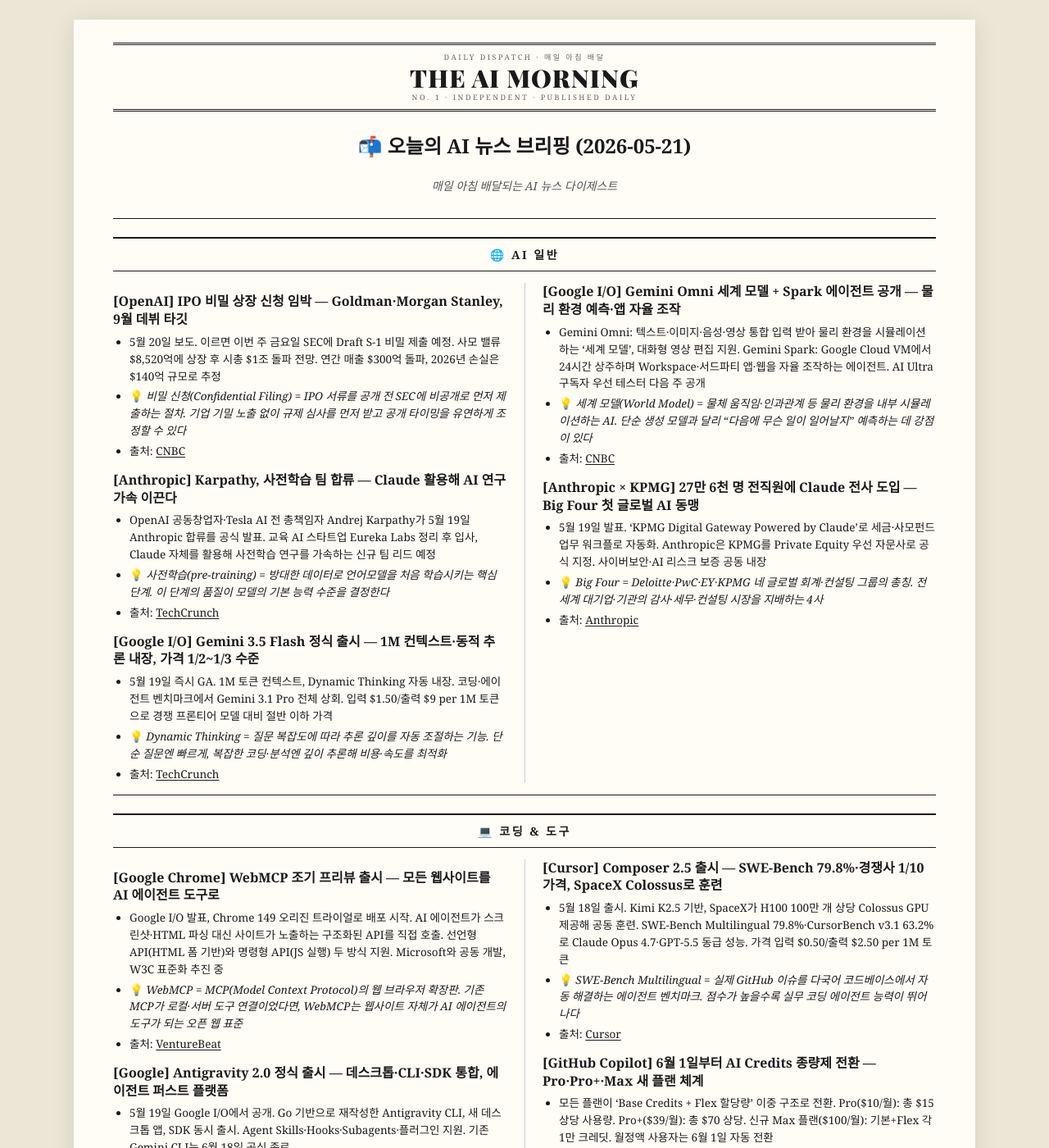
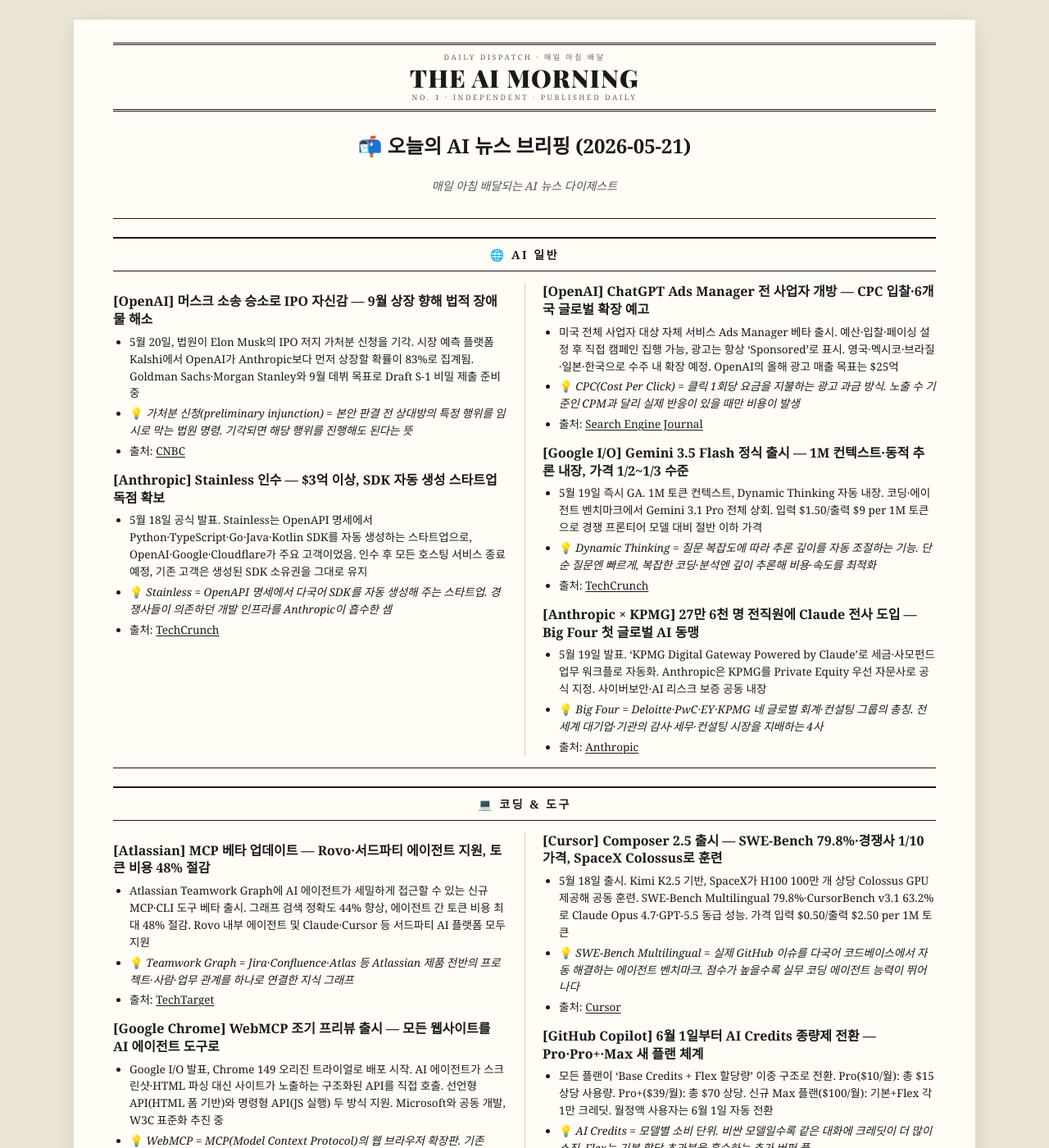
Before and after one commit to kimjans/daily-news, a Jekyll site: the page built from index.md, in a window 1280 px wide and 1400 px high. Shown: the whole window at 82% size. Built offline with Jekyll 4.4.1, drawn with Linux system fonts in a browser that asks for light colours; some of the changed text lies outside the part shown.

Commit message:
daily news: 2026-05-21

```diff
--- a/index.md
+++ b/index.md
@@ -11,25 +11,25 @@ title: The AI Morning
 
 ## 🌐 AI 일반
 
-### **[OpenAI]** IPO 비밀 상장 신청 임박 — Goldman·Morgan Stanley, 9월 데뷔 타깃
-- 5월 20일 보도. 이르면 이번 주 금요일 SEC에 Draft S-1 비밀 제출 예정. 사모 밸류 $8,520억에 상장 후 시총 $1조 돌파 전망. 연간 매출 $300억 돌파, 2026년 손실은 $140억 규모로 추정
-- 💡 *비밀 신청(Confidential Filing) = IPO 서류를 공개 전 SEC에 비공개로 먼저 제출하는 절차. 기업 기밀 노출 없이 규제 심사를 먼저 받고 공개 타이밍을 유연하게 조정할 수 있다*
-- 출처: [CNBC](https://www.cnbc.com/2026/05/20/openai-ipo-filing.html)
+### **[OpenAI]** 머스크 소송 승소로 IPO 자신감 — 9월 상장 향해 법적 장애물 해소
+- 5월 20일, 법원이 Elon Musk의 IPO 저지 가처분 신청을 기각. 시장 예측 플랫폼 Kalshi에서 OpenAI가 Anthropic보다 먼저 상장할 확률이 83%로 집계됨. Goldman Sachs·Morgan Stanley와 9월 데뷔 목표로 Draft S-1 비밀 제출 준비 중
+- 💡 *가처분 신청(preliminary injunction) = 본안 판결 전 상대방의 특정 행위를 임시로 막는 법원 명령. 기각되면 해당 행위를 진행해도 된다는 뜻*
+- 출처: [CNBC](https://www.cnbc.com/2026/05/20/openai-takes-the-lead-in-ai-ipo-horse-race-getting-to-public-markets-first-is-very-important.html)
 
-### **[Anthropic]** Karpathy, 사전학습 팀 합류 — Claude 활용해 AI 연구 가속 이끈다
-- OpenAI 공동창업자·Tesla AI 전 총책임자 Andrej Karpathy가 5월 19일 Anthropic 합류를 공식 발표. 교육 AI 스타트업 Eureka Labs 정리 후 입사, Claude 자체를 활용해 사전학습 연구를 가속하는 신규 팀 리드 예정
-- 💡 *사전학습(pre-training) = 방대한 데이터로 언어모델을 처음 학습시키는 핵심 단계. 이 단계의 품질이 모델의 기본 능력 수준을 결정한다*
-- 출처: [TechCrunch](https://techcrunch.com/2026/05/19/openai-co-founder-andrej-karpathy-joins-anthropics-pre-training-team/)
+### **[Anthropic]** Stainless 인수 — $3억 이상, SDK 자동 생성 스타트업 독점 확보
+- 5월 18일 공식 발표. Stainless는 OpenAPI 명세에서 Python·TypeScript·Go·Java·Kotlin SDK를 자동 생성하는 스타트업으로, OpenAI·Google·Cloudflare가 주요 고객이었음. 인수 후 모든 호스팅 서비스 종료 예정, 기존 고객은 생성된 SDK 소유권을 그대로 유지
+- 💡 *Stainless = OpenAPI 명세에서 다국어 SDK를 자동 생성해 주는 스타트업. 경쟁사들이 의존하던 개발 인프라를 Anthropic이 흡수한 셈*
+- 출처: [TechCrunch](https://techcrunch.com/2026/05/18/anthropic-has-acquired-the-dev-tools-startup-used-by-openai-google-and-cloudflare/)
+
+### **[OpenAI]** ChatGPT Ads Manager 전 사업자 개방 — CPC 입찰·6개국 글로벌 확장 예고
+- 미국 전체 사업자 대상 자체 서비스 Ads Manager 베타 출시. 예산·입찰·페이싱 설정 후 직접 캠페인 집행 가능, 광고는 항상 'Sponsored'로 표시. 영국·멕시코·브라질·일본·한국으로 수주 내 확장 예정. OpenAI의 올해 광고 매출 목표는 $25억
+- 💡 *CPC(Cost Per Click) = 클릭 1회당 요금을 지불하는 광고 과금 방식. 노출 수 기준인 CPM과 달리 실제 반응이 있을 때만 비용이 발생*
+- 출처: [Search Engine Journal](https://www.searchenginejournal.com/openai-launches-self-serve-ads-manager-for-chatgpt/573971/)
 
 ### **[Google I/O]** Gemini 3.5 Flash 정식 출시 — 1M 컨텍스트·동적 추론 내장, 가격 1/2~1/3 수준
 - 5월 19일 즉시 GA. 1M 토큰 컨텍스트, Dynamic Thinking 자동 내장. 코딩·에이전트 벤치마크에서 Gemini 3.1 Pro 전체 상회. 입력 $1.50/출력 $9 per 1M 토큰으로 경쟁 프론티어 모델 대비 절반 이하 가격
 - 💡 *Dynamic Thinking = 질문 복잡도에 따라 추론 깊이를 자동 조절하는 기능. 단순 질문엔 빠르게, 복잡한 코딩·분석엔 깊이 추론해 비용·속도를 최적화*
 - 출처: [TechCrunch](https://techcrunch.com/2026/05/19/with-gemini-3-5-flash-google-bets-its-next-ai-wave-on-agents-not-chatbots/)
-
-### **[Google I/O]** Gemini Omni 세계 모델 + Spark 에이전트 공개 — 물리 환경 예측·앱 자율 조작
-- Gemini Omni: 텍스트·이미지·음성·영상 통합 입력 받아 물리 환경을 시뮬레이션하는 '세계 모델', 대화형 영상 편집 지원. Gemini Spark: Google Cloud VM에서 24시간 상주하며 Workspace·서드파티 앱·웹을 자율 조작하는 에이전트. AI Ultra 구독자 우선 테스터 다음 주 공개
-- 💡 *세계 모델(World Model) = 물체 움직임·인과관계 등 물리 환경을 내부 시뮬레이션하는 AI. 단순 생성 모델과 달리 "다음에 무슨 일이 일어날지" 예측하는 데 강점이 있다*
-- 출처: [CNBC](https://www.cnbc.com/2026/05/19/google-ai-ultra-gemini-spark-omni.html)
 
 ### **[Anthropic × KPMG]** 27만 6천 명 전직원에 Claude 전사 도입 — Big Four 첫 글로벌 AI 동맹
 - 5월 19일 발표. 'KPMG Digital Gateway Powered by Claude'로 세금·사모펀드 업무 워크플로 자동화. Anthropic은 KPMG를 Private Equity 우선 자문사로 공식 지정. 사이버보안·AI 리스크 보증 공동 내장
@@ -40,15 +40,15 @@ title: The AI Morning
 
 ## 💻 코딩 & 도구
 
+### **[Atlassian]** MCP 베타 업데이트 — Rovo·서드파티 에이전트 지원, 토큰 비용 48% 절감
+- Atlassian Teamwork Graph에 AI 에이전트가 세밀하게 접근할 수 있는 신규 MCP·CLI 도구 베타 출시. 그래프 검색 정확도 44% 향상, 에이전트 간 토큰 비용 최대 48% 절감. Rovo 내부 에이전트 및 Claude·Cursor 등 서드파티 AI 플랫폼 모두 지원
+- 💡 *Teamwork Graph = Jira·Confluence·Atlas 등 Atlassian 제품 전반의 프로젝트·사람·업무 관계를 하나로 연결한 지식 그래프*
+- 출처: [TechTarget](https://www.techtarget.com/searchitoperations/news/366642661/Atlassian-MCP-updates-take-aim-at-AI-token-usage)
+
 ### **[Google Chrome]** WebMCP 조기 프리뷰 출시 — 모든 웹사이트를 AI 에이전트 도구로
 - Google I/O 발표, Chrome 149 오리진 트라이얼로 배포 시작. AI 에이전트가 스크린샷·HTML 파싱 대신 사이트가 노출하는 구조화된 API를 직접 호출. 선언형 API(HTML 폼 기반)와 명령형 API(JS 실행) 두 방식 지원. Microsoft와 공동 개발, W3C 표준화 추진 중
 - 💡 *WebMCP = MCP(Model Context Protocol)의 웹 브라우저 확장판. 기존 MCP가 로컬·서버 도구 연결이었다면, WebMCP는 웹사이트 자체가 AI 에이전트의 도구가 되는 오픈 웹 표준*
 - 출처: [VentureBeat](https://venturebeat.com/infrastructure/google-chrome-ships-webmcp-in-early-preview-turning-every-website-into-a)
-
-### **[Google]** Antigravity 2.0 정식 출시 — 데스크톱·CLI·SDK 통합, 에이전트 퍼스트 플랫폼
-- 5월 19일 Google I/O에서 공개. Go 기반으로 재작성한 Antigravity CLI, 새 데스크톱 앱, SDK 동시 출시. Agent Skills·Hooks·Subagents·플러그인 지원. 기존 Gemini CLI는 6월 18일 공식 종료
-- 💡 *Antigravity = Google의 AI 코딩 에이전트 플랫폼. Claude Code·Cursor와 경쟁하며 Gemini CLI를 완전 대체한다. 터미널과 데스크톱 앱 모두 동일한 에이전트 엔진을 공유*
-- 출처: [TechCrunch](https://techcrunch.com/2026/05/19/google-launches-antigravity-2-0-with-an-updated-desktop-app-and-cli-tool-at-io-2026/)
 
 ### **[Cursor]** Composer 2.5 출시 — SWE-Bench 79.8%·경쟁사 1/10 가격, SpaceX Colossus로 훈련
 - 5월 18일 출시. Kimi K2.5 기반, SpaceX가 H100 100만 개 상당 Colossus GPU 제공해 공동 훈련. SWE-Bench Multilingual 79.8%·CursorBench v3.1 63.2%로 Claude Opus 4.7·GPT-5.5 동급 성능. 가격 입력 $0.50/출력 $2.50 per 1M 토큰
@@ -60,7 +60,6 @@ title: The AI Morning
 - 💡 *AI Credits = 모델별 소비 단위. 비싼 모델일수록 같은 대화에 크레딧이 더 많이 소진. Flex는 기본 할당 초과분을 흡수하는 추가 버퍼 풀*
 - 출처: [GitHub Blog](https://github.blog/news-insights/company-news/github-copilot-is-moving-to-usage-based-billing/)
 
-### **[Mozilla]** VIBE✓ 프레임워크 — AI 코딩 에이전트에 '의도적 마찰' 추가해 자동화 편향 방지
-- Mozilla.ai가 자체 코딩 에이전트 cq에 도입. 에이전트가 생성한 지식 단위를 공유 메모리에 올리기 전 인간 검토 강제. VIBE = Vulnerability(취약점)·Intention vs Impact(의도-결과)·Bias & Blind Spots(편향)·Edge Case Handling(예외 처리) 4개 항목 문서화
-- 💡 *자동화 편향(Automation Bias) = AI 출력을 과도하게 신뢰해 비판적 검토를 생략하는 경향. API 키 유출·PII 노출 같은 보안 사고의 주요 원인 중 하나*
-- 출처: [StartupHub.ai](https://www.startuphub.ai/ai-news/technology/2026/vibe-adds-friction-to-ai-coding-agents)
+### **[Google]** Antigravity 2.0 자동 업데이트로 개발자 불만 폭주 — 코드 에디터 분리 설치 필요
+- 5월 19일 Google I/O 발표와 동시에 강제 업데이트 배포, 기존 코드 에디터 기능이 제거됨. Go 기반 재작성 CLI·데스크톱 앱·SDK를 통합한 에이전트 퍼스트 플랫폼으로 전환되었으나, 에디터 기능 복원은 별도 Antigravity IDE 다운로드 필요. 기존 Gemini CLI는 6월 18일 공식 종료
+- 출처: [Techloy](https://www.techloy.com/why-googles-antigravity-2-0-ai-update-has-developers-furious/)
```
